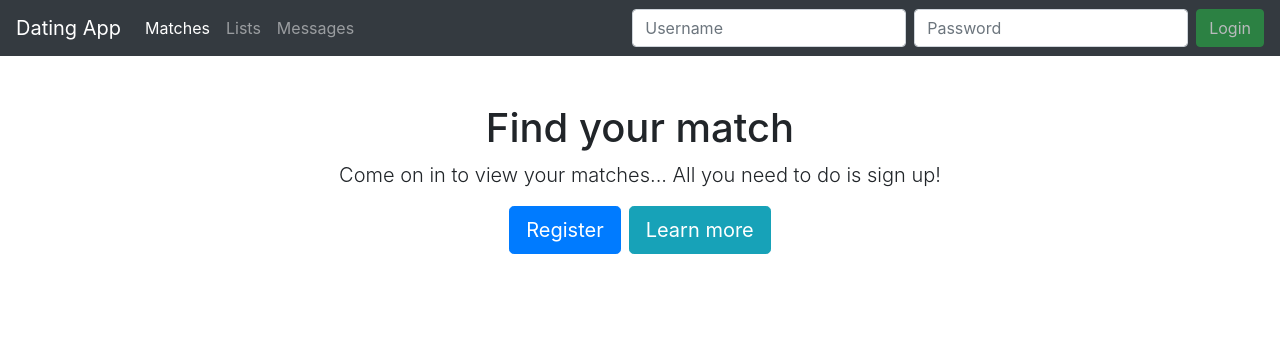
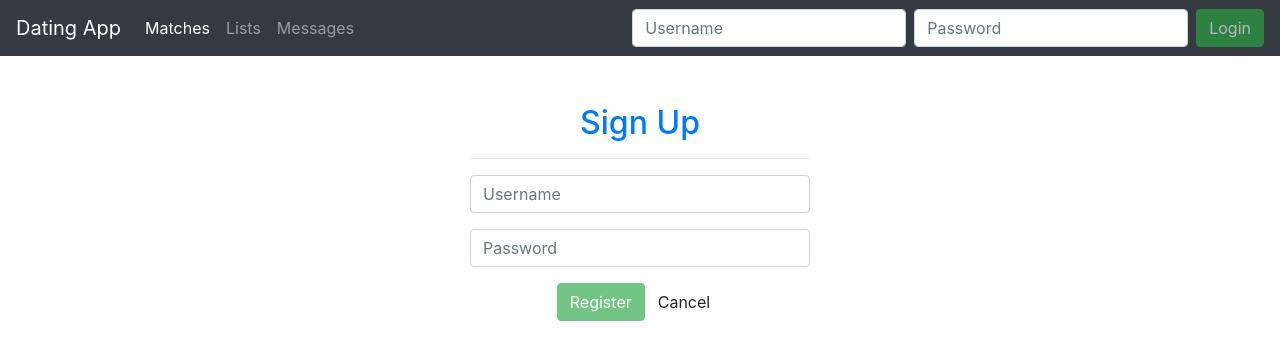
Before and after one commit to muhammed-elkady/DatingApp, an Angular app in the folder DatingApp.Spa/ClientApp/: page /register in a window 1280 px wide. Before the commit this address led to /. Shown: the top 360 px of the page. Built offline with nearby package versions, Linux system fonts and the light colour scheme.

Commit message:
added routing: home + register

```diff
--- a/DatingApp.Spa/ClientApp/src/app/_services/auth.service.ts
+++ b/DatingApp.Spa/ClientApp/src/app/_services/auth.service.ts
@@ -1,6 +1,7 @@
 import { Injectable } from '@angular/core';
 import { HttpClient } from '@angular/common/http';
 import { map } from 'rxjs/operators';
+import { Observable } from 'rxjs';
 
 @Injectable({
   providedIn: 'root'
@@ -10,7 +11,7 @@ export class AuthService {
   private baseUrl = 'https://localhost:44378/api/auth/';
   constructor(private httpClient: HttpClient) { }
 
-  login(loginModel: any) {
+  login(loginModel: any): Observable<any> {
     return this.httpClient.post(this.baseUrl + 'login', loginModel).pipe(
       map((response: any) => {
         const user = response;
--- a/DatingApp.Spa/ClientApp/src/app/app.component.html
+++ b/DatingApp.Spa/ClientApp/src/app/app.component.html
@@ -1,2 +1,15 @@
 <app-nav></app-nav>
-<app-home></app-home>
+<!-- <app-home></app-home> -->
+
+
+
+<div class="container mt-5">
+
+  <div class="container">
+    <div class="row justify-content-center">
+      <div class="col-4">
+        <router-outlet></router-outlet>
+      </div>
+    </div>
+  </div>
+</div>
--- a/DatingApp.Spa/ClientApp/src/app/app.module.ts
+++ b/DatingApp.Spa/ClientApp/src/app/app.module.ts
@@ -2,12 +2,26 @@ import { BrowserModule } from '@angular/platform-browser';
 import { NgModule } from '@angular/core';
 import { FormsModule, ReactiveFormsModule } from '@angular/forms';
 import { HttpClientModule } from '@angular/common/http';
-import { RouterModule } from '@angular/router';
+import { RouterModule, Routes } from '@angular/router';
 import { NavComponent } from '../app/nav/nav.component';
 import { AppComponent } from './app.component';
 import { AuthService } from '../app/_services/auth.service'
 import { HomeComponent } from './home/home.component';
 import { RegisterComponent } from './register/register.component';
+
+const appRoutes: Routes = [
+   {
+      path: '',
+      component: HomeComponent,
+      pathMatch: 'full'
+
+   },
+   {
+      path: 'register',
+      component: RegisterComponent
+   }
+
+]
 
 @NgModule({
    declarations: [
@@ -21,9 +35,7 @@ import { RegisterComponent } from './register/register.component';
       HttpClientModule,
       FormsModule,
       ReactiveFormsModule,
-      RouterModule.forRoot([
-
-      ])
+      RouterModule.forRoot(appRoutes)
    ],
    providers: [AuthService],
    bootstrap: [AppComponent]
--- a/DatingApp.Spa/ClientApp/src/app/home/home.component.html
+++ b/DatingApp.Spa/ClientApp/src/app/home/home.component.html
@@ -1,18 +1,8 @@
-<div class="container mt-5">
-  <div style="text-align: center">
-    <h1>Find your match</h1>
-    <p class="lead">Come on in to view your matches... All you need to do is sign up!</p>
-    <div class="text-center">
-      <button class="btn btn-primary btn-lg mr-2">Register</button>
-      <button class="btn btn-info btn-lg">Learn more</button>
-    </div>
-  </div>
-
-  <div class="container">
-    <div class="row justify-content-center">
-      <div class="col-4">
-
-      </div>
-    </div>
+<div style="text-align: center">
+  <h1>Find your match</h1>
+  <p class="lead">Come on in to view your matches... All you need to do is sign up!</p>
+  <div class="text-center">
+    <button class="btn btn-primary btn-lg mr-2" [routerLink]="['/register']">Register</button>
+    <button class="btn btn-info btn-lg">Learn more</button>
   </div>
 </div>
--- a/DatingApp.Spa/ClientApp/src/app/nav/nav.component.html
+++ b/DatingApp.Spa/ClientApp/src/app/nav/nav.component.html
@@ -13,7 +13,7 @@
       <a class="nav-link" href="#">Messages</a>
     </li>
     <li *ngIf="isUserLoggedin" class="nav-item">
-      <a (click)="logout()" class="nav-link" href="#">Logout test</a>
+      <a (click)="logout()" class="nav-link">Logout test</a>
     </li>
   </ul>
 
--- a/DatingApp.Spa/ClientApp/src/app/nav/nav.component.ts
+++ b/DatingApp.Spa/ClientApp/src/app/nav/nav.component.ts
@@ -34,7 +34,7 @@ export class NavComponent implements OnInit {
         console.log(next);
       },
         (error) => {
-          console.error(error);
+          console.log(error);
         }
       )
   }
--- a/DatingApp.Spa/ClientApp/src/app/register/register.component.html
+++ b/DatingApp.Spa/ClientApp/src/app/register/register.component.html
@@ -1,18 +1,18 @@
-<form>
+<form [formGroup]="registerForm" (ngSubmit)="onRegisterFormSubmit()">
   <h2 class="text-center text-primary">Sign Up</h2>
   <hr>
 
   <div class="form-group">
-    <input type="text" class="form-control" placeholder="Username">
+    <input type="text" class="form-control" placeholder="Username" formControlName="username">
   </div>
 
   <div class="form-group">
-    <input type="password" class="form-control" placeholder="Password">
+    <input type="password" class="form-control" placeholder="Password" formControlName="password">
   </div>
 
   <div class="form-group text-center">
-    <button class="btn btn-success" type="submit">Register</button>
-    <button class="btn btn-default" type="button">Cancel</button>
+    <button [disabled]="!registerForm.valid" class="btn btn-success" type="submit">Register</button>
+    <button class="btn btn-default" type="button" [routerLink]="['/']">Cancel</button>
   </div>
 
 </form>
--- a/DatingApp.Spa/ClientApp/src/app/register/register.component.ts
+++ b/DatingApp.Spa/ClientApp/src/app/register/register.component.ts
@@ -1,4 +1,5 @@
 import { Component, OnInit } from '@angular/core';
+import { FormGroup, FormControl, Validators } from '@angular/forms';
 
 @Component({
   selector: 'app-register',
@@ -7,9 +8,19 @@ import { Component, OnInit } from '@angular/core';
 })
 export class RegisterComponent implements OnInit {
 
+  registerModel: any = {};
+  registerForm = new FormGroup({
+    username: new FormControl('', Validators.required),
+    password: new FormControl('', Validators.required),
+  });
+
   constructor() { }
 
   ngOnInit() {
   }
 
+  onRegisterFormSubmit() {
+
+  }
+
 }
```
